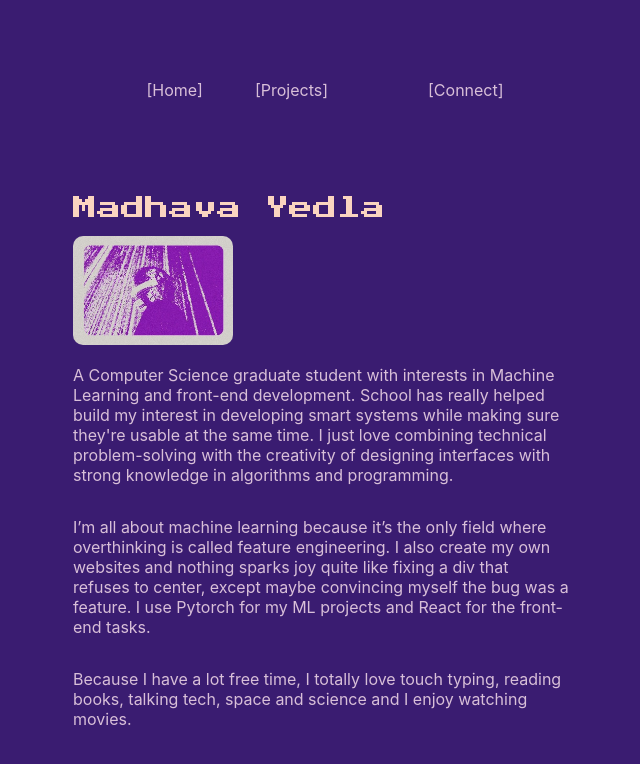
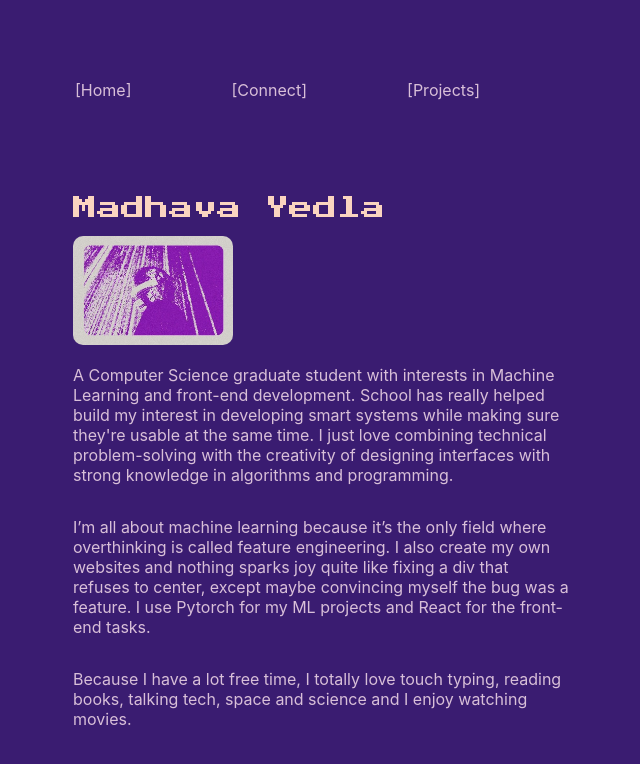
Before and after one commit to MadhavaY/Retro-Portfolio, a React (Create React App) app: page / in a window 1280 px wide. Shown: the top 764 px of the page, without its empty margins (311-951 px from the left). Built offline with nearby package versions, Linux system fonts and the light colour scheme.

Commit message:
Fixed a bug

```diff
--- a/src/components/page/Navbar/index.js
+++ b/src/components/page/Navbar/index.js
@@ -27,20 +27,22 @@ function Navbar() {
               </span>
             </Link>
           </motion.li>
-          {/* <motion.li
+
+          <motion.li
             initial={{ opacity: 0, x: -100 }}
             animate={{ opacity: 1, x: 0 }}
             transition={{ duration: 0.5, ease: "easeInOut" }}
           >
-            <Link to="/about" className="learn">
+            <Link to="/connect" className="connect">
               <span>
                 <AnimatedText
-                  textToAnimate="[About]"
-                  ref={aboutRef}
+                  textToAnimate="[Connect]"
+                  ref={connectRef}
                 ></AnimatedText>
               </span>
             </Link>
-          </motion.li> */}
+          </motion.li>
+
           <motion.li
             initial={{ opacity: 0, x: -100 }}
             animate={{ opacity: 1, x: 0 }}
@@ -55,20 +57,6 @@ function Navbar() {
               </span>
             </Link>
           </motion.li>
-          <motion.li
-            initial={{ opacity: 0, x: -100 }}
-            animate={{ opacity: 1, x: 0 }}
-            transition={{ duration: 0.5, ease: "easeInOut" }}
-          >
-            <Link to="/connect" className="connect">
-              <span>
-                <AnimatedText
-                  textToAnimate="[Connect]"
-                  ref={connectRef}
-                ></AnimatedText>
-              </span>
-            </Link>
-          </motion.li>
         </ul>
       </section>
     </div>
--- a/src/components/page/Navbar/navbar.css
+++ b/src/components/page/Navbar/navbar.css
@@ -5,11 +5,6 @@
     max-width: 40rem;
     column-gap: .75rem;
     box-sizing: border-box;
-}
-
-.navbar-list{
-    display: flex;
-    margin: auto;
 }
 
 .navbar-list ul li{
```
